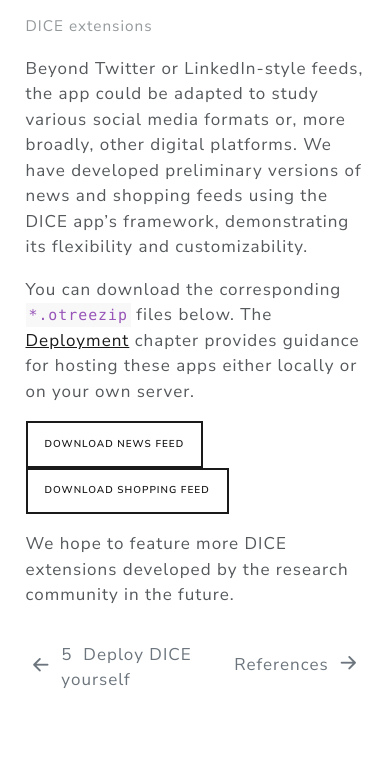
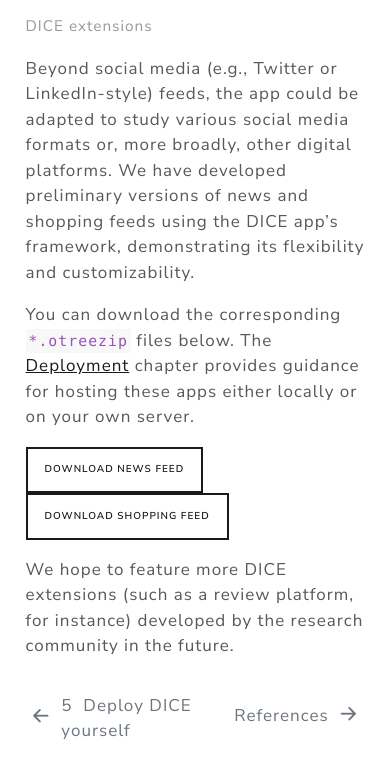
Before and after one commit to Howquez/oFeeds-config, a Flask app: page /docs/extensions.html in a window 390 px wide. Shown: the part 426-1183 px from the top of the page. Before the commit the page ends 1114 px from the top, so only its background shows below. Run offline with Flask 3, Linux system fonts and the light colour scheme; some libraries are stand-ins or nearby versions.

Commit message:
slightly change wording at the top of the page

```diff
--- a/templates/docs/cases.html
+++ b/templates/docs/cases.html
@@ -156,7 +156,7 @@ div.csl-indent {
 </li>
         <li class="sidebar-item">
   <div class="sidebar-item-container">
-  <a href="./extensions.html" class="sidebar-item-text sidebar-link">Extensions</a>
+  <a href="./extensions.html" class="sidebar-item-text sidebar-link"><span class="chapter-number">6</span>&nbsp; <span class="chapter-title">Extensions</span></a>
   </div>
 </li>
         <li class="sidebar-item">
--- a/templates/docs/data.html
+++ b/templates/docs/data.html
@@ -197,7 +197,7 @@ code span.wa { color: #60a0b0; font-weight: bold; font-style: italic; } /* Warni
 </li>
         <li class="sidebar-item">
   <div class="sidebar-item-container">
-  <a href="./extensions.html" class="sidebar-item-text sidebar-link">Extensions</a>
+  <a href="./extensions.html" class="sidebar-item-text sidebar-link"><span class="chapter-number">6</span>&nbsp; <span class="chapter-title">Extensions</span></a>
   </div>
 </li>
         <li class="sidebar-item">
--- a/templates/docs/deployment.html
+++ b/templates/docs/deployment.html
@@ -196,7 +196,7 @@ code span.wa { color: #60a0b0; font-weight: bold; font-style: italic; } /* Warni
 </li>
         <li class="sidebar-item">
   <div class="sidebar-item-container">
-  <a href="./extensions.html" class="sidebar-item-text sidebar-link">Extensions</a>
+  <a href="./extensions.html" class="sidebar-item-text sidebar-link"><span class="chapter-number">6</span>&nbsp; <span class="chapter-title">Extensions</span></a>
   </div>
 </li>
         <li class="sidebar-item">
@@ -470,7 +470,7 @@ window.document.addEventListener("DOMContentLoaded", function (event) {
   </div>
   <div class="nav-page nav-page-next">
       <a href="./extensions.html" class="pagination-link">
-        <span class="nav-page-text">Extensions</span> <i class="bi bi-arrow-right-short"></i>
+        <span class="nav-page-text"><span class="chapter-number">6</span>&nbsp; <span class="chapter-title">Extensions</span></span> <i class="bi bi-arrow-right-short"></i>
       </a>
   </div>
 </nav>
--- a/templates/docs/dice-app.html
+++ b/templates/docs/dice-app.html
@@ -133,7 +133,7 @@ ul.task-list li input[type="checkbox"] {
 </li>
         <li class="sidebar-item">
   <div class="sidebar-item-container">
-  <a href="./extensions.html" class="sidebar-item-text sidebar-link">Extensions</a>
+  <a href="./extensions.html" class="sidebar-item-text sidebar-link"><span class="chapter-number">6</span>&nbsp; <span class="chapter-title">Extensions</span></a>
   </div>
 </li>
         <li class="sidebar-item">
--- a/templates/docs/extensions.html
+++ b/templates/docs/extensions.html
@@ -7,7 +7,7 @@
 <meta name="viewport" content="width=device-width, initial-scale=1.0, user-scalable=yes">
 
 
-<title>Documentation - Extensions</title>
+<title>Documentation - 6&nbsp; Extensions</title>
 <style>
 code{white-space: pre-wrap;}
 span.smallcaps{font-variant: small-caps;}
@@ -83,7 +83,7 @@ ul.task-list li input[type="checkbox"] {
     </nav>
   <nav class="quarto-secondary-nav" data-bs-toggle="collapse" data-bs-target="#quarto-sidebar" aria-controls="quarto-sidebar" aria-expanded="false" aria-label="Toggle sidebar navigation" onclick="if (window.quartoToggleHeadroom) { window.quartoToggleHeadroom(); }">
     <div class="container-fluid d-flex justify-content-between">
-      <h1 class="quarto-secondary-nav-title">Extensions</h1>
+      <h1 class="quarto-secondary-nav-title"><span class="chapter-number">6</span>&nbsp; <span class="chapter-title">Extensions</span></h1>
       <button type="button" class="quarto-btn-toggle btn" aria-label="Show secondary navigation">
         <i class="bi bi-chevron-right"></i>
       </button>
@@ -133,7 +133,7 @@ ul.task-list li input[type="checkbox"] {
 </li>
         <li class="sidebar-item">
   <div class="sidebar-item-container">
-  <a href="./extensions.html" class="sidebar-item-text sidebar-link active">Extensions</a>
+  <a href="./extensions.html" class="sidebar-item-text sidebar-link active"><span class="chapter-number">6</span>&nbsp; <span class="chapter-title">Extensions</span></a>
   </div>
 </li>
         <li class="sidebar-item">
@@ -153,7 +153,7 @@ ul.task-list li input[type="checkbox"] {
 
 <header id="title-block-header" class="quarto-title-block default">
 <div class="quarto-title">
-<h1 class="title d-none d-lg-block">Extensions</h1>
+<h1 class="title d-none d-lg-block"><span class="chapter-number">6</span>&nbsp; <span class="chapter-title">Extensions</span></h1>
 </div>
 
 
@@ -173,10 +173,10 @@ ul.task-list li input[type="checkbox"] {
 <p></p><figcaption class="figure-caption">DICE extensions</figcaption><p></p>
 </figure>
 </div>
-<p>Beyond Twitter or LinkedIn-style feeds, the app could be adapted to study various social media formats or, more broadly, other digital platforms. We have developed preliminary versions of news and shopping feeds using the DICE app’s framework, demonstrating its flexibility and customizability.</p>
+<p>Beyond social media (e.g., Twitter or LinkedIn-style) feeds, the app could be adapted to study various social media formats or, more broadly, other digital platforms. We have developed preliminary versions of news and shopping feeds using the DICE app’s framework, demonstrating its flexibility and customizability.</p>
 <p>You can download the corresponding <code>*.otreezip</code> files below. The <a href="./deployment.html#sec-deploy">Deployment</a> chapter provides guidance for hosting these apps either locally or on your own server.</p>
 <p><a href="https://www.dice-app.org/static/extension-news-feed.otreezip" class="btn btn-outline-primary btn-sm" role="button">Download News Feed</a> <a href="https://www.dice-app.org/static/extension-shopping-feed.otreezip" class="btn btn-outline-primary btn-sm" role="button">Download Shopping Feed</a></p>
-<p>We hope to feature more DICE extensions developed by the research community in the future.</p>
+<p>We hope to feature more DICE extensions (such as a review platform, for instance) developed by the research community in the future.</p>
 
 
 
--- a/templates/docs/index.html
+++ b/templates/docs/index.html
@@ -152,7 +152,7 @@ div.csl-indent {
 </li>
         <li class="sidebar-item">
   <div class="sidebar-item-container">
-  <a href="./extensions.html" class="sidebar-item-text sidebar-link">Extensions</a>
+  <a href="./extensions.html" class="sidebar-item-text sidebar-link"><span class="chapter-number">6</span>&nbsp; <span class="chapter-title">Extensions</span></a>
   </div>
 </li>
         <li class="sidebar-item">
--- a/templates/docs/references.html
+++ b/templates/docs/references.html
@@ -151,7 +151,7 @@ div.csl-indent {
 </li>
         <li class="sidebar-item">
   <div class="sidebar-item-container">
-  <a href="./extensions.html" class="sidebar-item-text sidebar-link">Extensions</a>
+  <a href="./extensions.html" class="sidebar-item-text sidebar-link"><span class="chapter-number">6</span>&nbsp; <span class="chapter-title">Extensions</span></a>
   </div>
 </li>
         <li class="sidebar-item">
@@ -394,7 +394,7 @@ window.document.addEventListener("DOMContentLoaded", function (event) {
 <nav class="page-navigation">
   <div class="nav-page nav-page-previous">
       <a href="./extensions.html" class="pagination-link">
-        <i class="bi bi-arrow-left-short"></i> <span class="nav-page-text">Extensions</span>
+        <i class="bi bi-arrow-left-short"></i> <span class="nav-page-text"><span class="chapter-number">6</span>&nbsp; <span class="chapter-title">Extensions</span></span>
       </a>
   </div>
   <div class="nav-page nav-page-next">
--- a/templates/index.html
+++ b/templates/index.html
@@ -56,8 +56,9 @@
             <div class="col-lg-8">
                 <h2 class="display-5 mt-4 text-center">Configure a Study</h2>
                 <p class="lead text-center">
-                    In just a few clicks, you can create and customize your social media experiment. No coding required.
-                    The following form walks you through the process of creating your own DICE experiment.
+                    In just a few clicks, you can create and customize stimuli for your social media experiment.
+                    No coding required.
+                    The following form walks you through the process of creating accessing your own DICE session.
                     {#To start, choose <code>Testing</code> if you are in the development phase and want to quickly create and test a set of stimuli, as this option will skip some of the detailed configuration steps.
                     Choose <code>Final Configuration</code> once you tested your stimuli and want to configure your final experiment.#}
                 </p>
```
Also changed, not shown: templates/docs/search.json, 1 other file.
